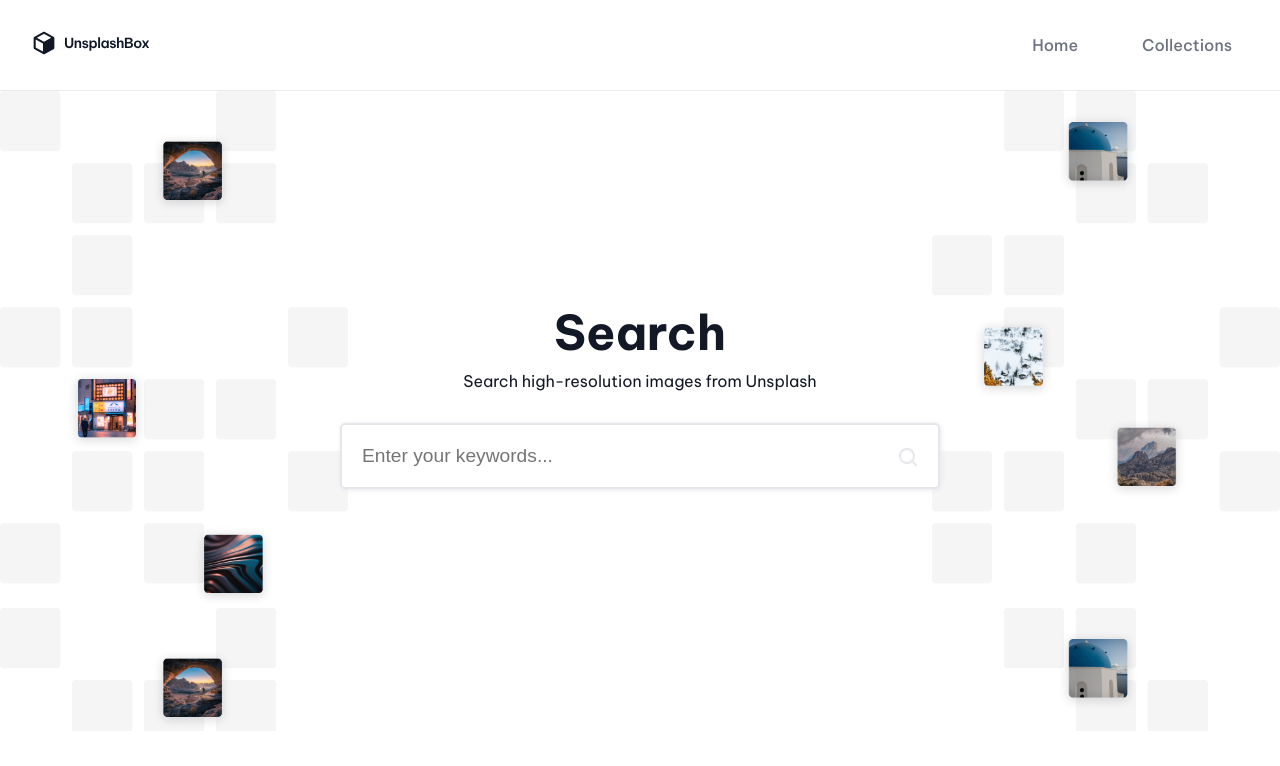
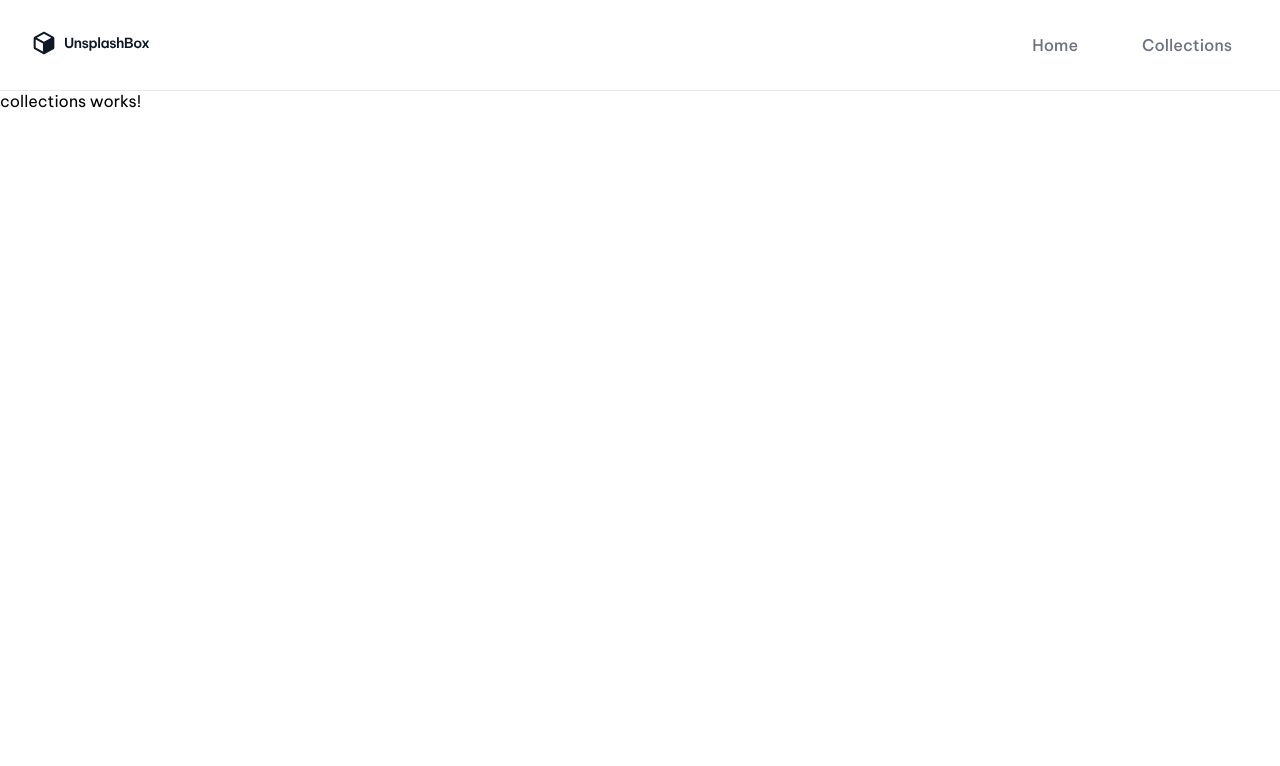
Before and after one commit to challenges-miguel-gabriel/unsplash-collection-front, an Angular app: page /collections in a window 1280 px wide. Before the commit this address led to /. Shown: the top 766 px of the page. Built offline with nearby package versions, Linux system fonts and the light colour scheme.

Commit message:
Feat: made initial structure for collections

```diff
--- a/src/app/app.config.ts
+++ b/src/app/app.config.ts
@@ -1,8 +1,8 @@
-import { ApplicationConfig, provideZoneChangeDetection } from '@angular/core';
+import { ApplicationConfig } from '@angular/core';
 import { provideRouter } from '@angular/router';
 
 import { routes } from './app.routes';
 
 export const appConfig: ApplicationConfig = {
-  providers: [provideZoneChangeDetection({ eventCoalescing: true }), provideRouter(routes)]
+  providers: [provideRouter(routes)]
 };
--- /dev/null
+++ b/src/app/pages/collections/collections.component.html
@@ -0,0 +1 @@
+<p>collections works!</p>
```
Also changed, not shown: src/app/app.routes.ts (+7 -1 lines), src/app/pages/collections/collections.component.ts (added, +11 -0 lines), src/app/pages/collections/collections.component.scss (added).
